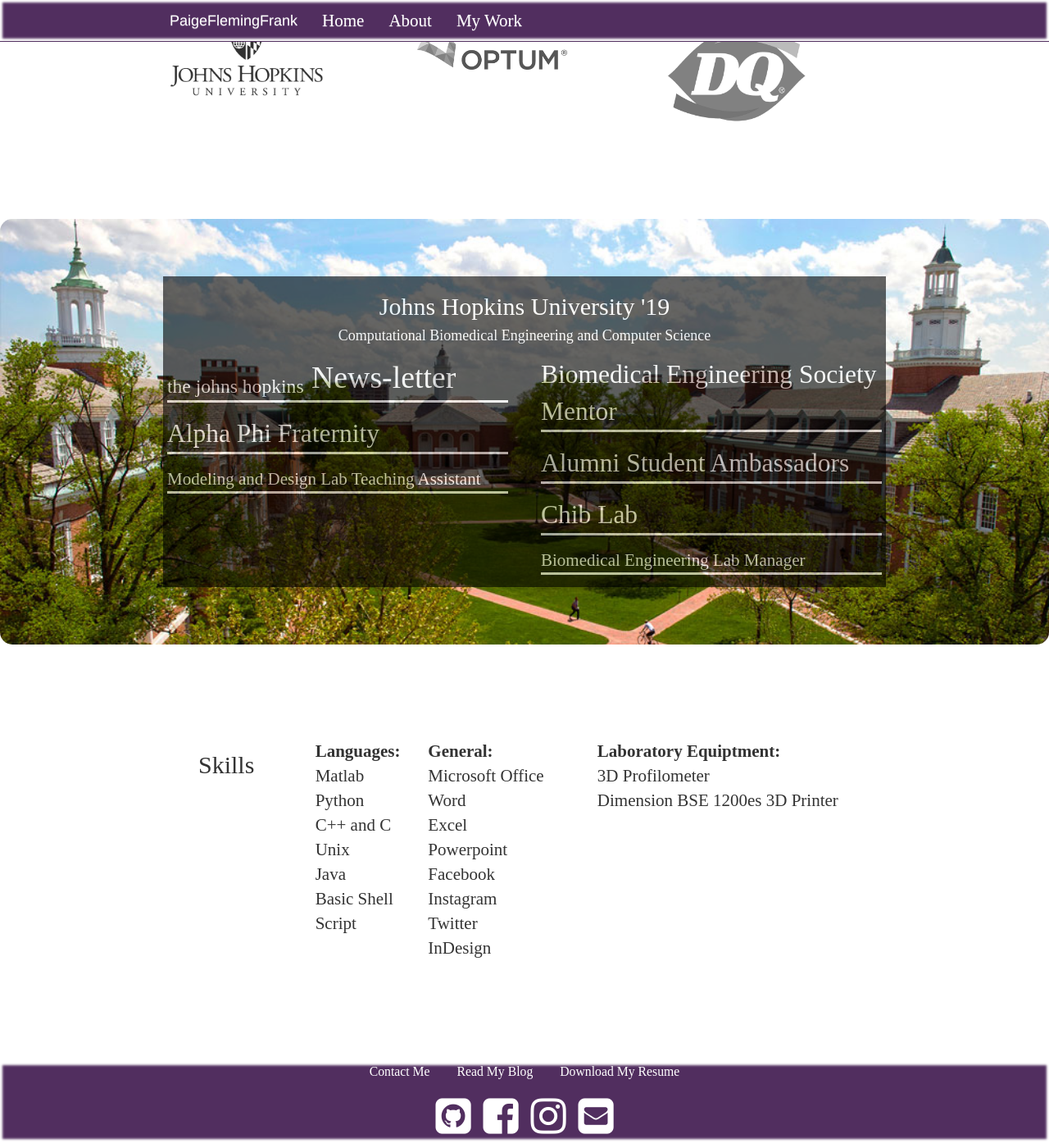
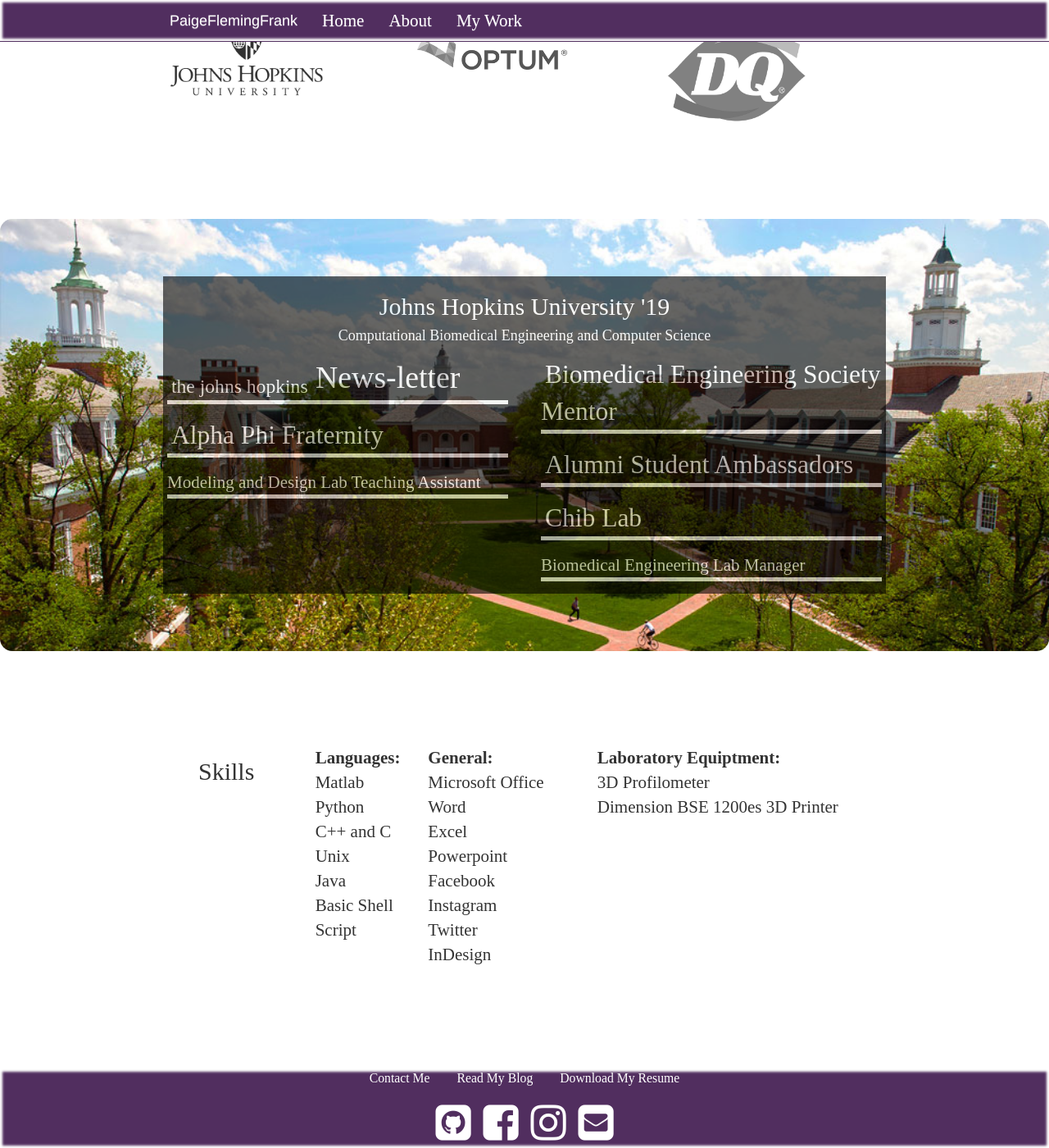
Before and after one commit to pfrank7/pfrank7.github.io, a Jekyll site: the page built from CV.html, in a window 1280 px wide and 1400 px high, scrolled down 734 px. Shown: the whole window at 82% size. Built offline with Jekyll 4.4.1, drawn with Linux system fonts in a browser that asks for light colours; nearby versions of some CDN libraries.

Commit message:
Update CV.html

```diff
--- a/CV.html
+++ b/CV.html
@@ -16,6 +16,13 @@
 	font-family:'Times New Roman', Calibra, serif;
 }
 .paragraph {
+	margin-left: 5px;
+	margin-right: 5px;
+	margin-top: 5px;
+	font-family: 'Times New Roman', Calibre, serif;
+	font-size: 1.5em;
+}
+.paragraph a {
 	margin-left: 5px;
 	margin-right: 5px;
 	margin-top: 5px;
@@ -90,21 +97,21 @@
 				</div>
 			<div class = "row">
 				<div class = "col-sm-6">
-					<p class = "paragraph" style = "border-bottom:solid"><a href="http://www.jhunewsletter.com"><sub>the johns hopkins</sub><big> News-letter</big></a>
+					<p class = "paragraph" style = "border-bottom:5px solid"><a href="http://www.jhunewsletter.com"><sub>the johns hopkins</sub><big> News-letter</big></a>
 					</p>
-					<p class = "paragraph" style = "border-bottom:solid"><a href = "https://www.facebook.com/alphaphijhu/">Alpha Phi Fraternity</a>
+					<p class = "paragraph" style = "border-bottom:5px solid"><a href = "https://www.facebook.com/alphaphijhu/">Alpha Phi Fraternity</a>
 					</p>
-					<p class = "paragraph" style = "border-bottom:solid">Modeling and Design Lab Teaching Assistant
+					<p class = "paragraph" style = "border-bottom:5px solid">Modeling and Design Lab Teaching Assistant
 					</p>
 				</div>
 				<div class = "col-sm-6">
-					<p class = "paragraph" style = "border-bottom:solid"><a href = "http://pages.jh.edu/~bmes/"> Biomedical Engineering Society Mentor</a>
+					<p class = "paragraph" style = "border-bottom:5px solid"><a href = "http://pages.jh.edu/~bmes/"> Biomedical Engineering Society Mentor</a>
 					</p>
-					<p class = "paragraph" style = "border-bottom:solid"><a href = "http://ambassadors.johnshopkins.edu/">Alumni Student Ambassadors</a>
+					<p class = "paragraph" style = "border-bottom:5px solid"><a href = "http://ambassadors.johnshopkins.edu/">Alumni Student Ambassadors</a>
 					</p>
-					<p class = "paragraph" style = "border-bottom:solid"><a href = "http://chiblab.jhu.edu/">Chib Lab</a>
+					<p class = "paragraph" style = "border-bottom:5px solid"><a href = "http://chiblab.jhu.edu/">Chib Lab</a>
 					</p>
-					<p class = "paragraph" style = "border-bottom:solid">Biomedical Engineering Lab Manager
+					<p class = "paragraph" style = "border-bottom:5px solid">Biomedical Engineering Lab Manager
 					</p>
 				</div>
 			</div>
```
